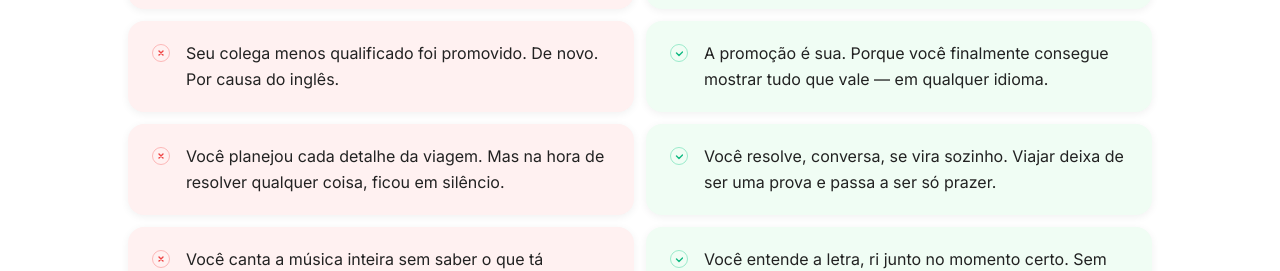
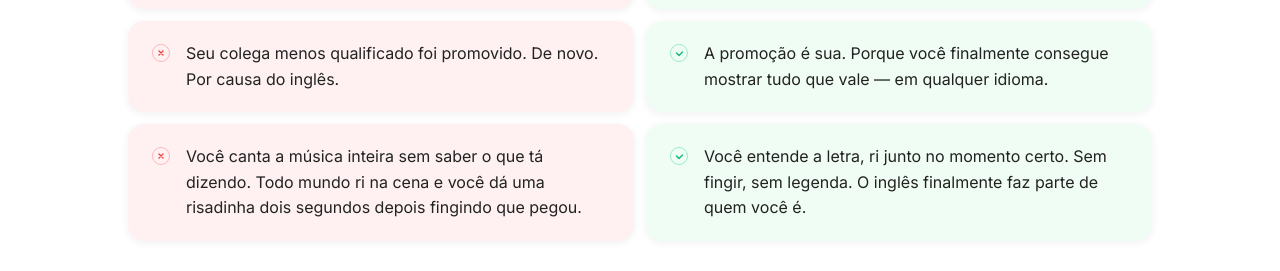
Before and after one commit to yvesisaacoliver/Mindle-Site, a Next.js app: page / in a window 1280 px wide. Shown: the part 2220-2491 px from the top of the page. Built offline with nearby package versions, Linux system fonts and the light colour scheme; a web font is replaced by a local one.

Commit message:
feat(pain): remove card de viagem da seção de dores
Co-Authored-By: Claude Sonnet 4.6 <noreply@anthropic.com>

```diff
--- a/components/landing/pain-section.tsx
+++ b/components/landing/pain-section.tsx
@@ -11,10 +11,6 @@ const painDreams = [
   {
     pain: 'Seu colega menos qualificado foi promovido. De novo. Por causa do inglês.',
     dream: 'A promoção é sua. Porque você finalmente consegue mostrar tudo que vale — em qualquer idioma.'
-  },
-  {
-    pain: 'Você planejou cada detalhe da viagem. Mas na hora de resolver qualquer coisa, ficou em silêncio.',
-    dream: 'Você resolve, conversa, se vira sozinho. Viajar deixa de ser uma prova e passa a ser só prazer.'
   },
   {
     pain: 'Você canta a música inteira sem saber o que tá dizendo. Todo mundo ri na cena e você dá uma risadinha dois segundos depois fingindo que pegou.',
```
